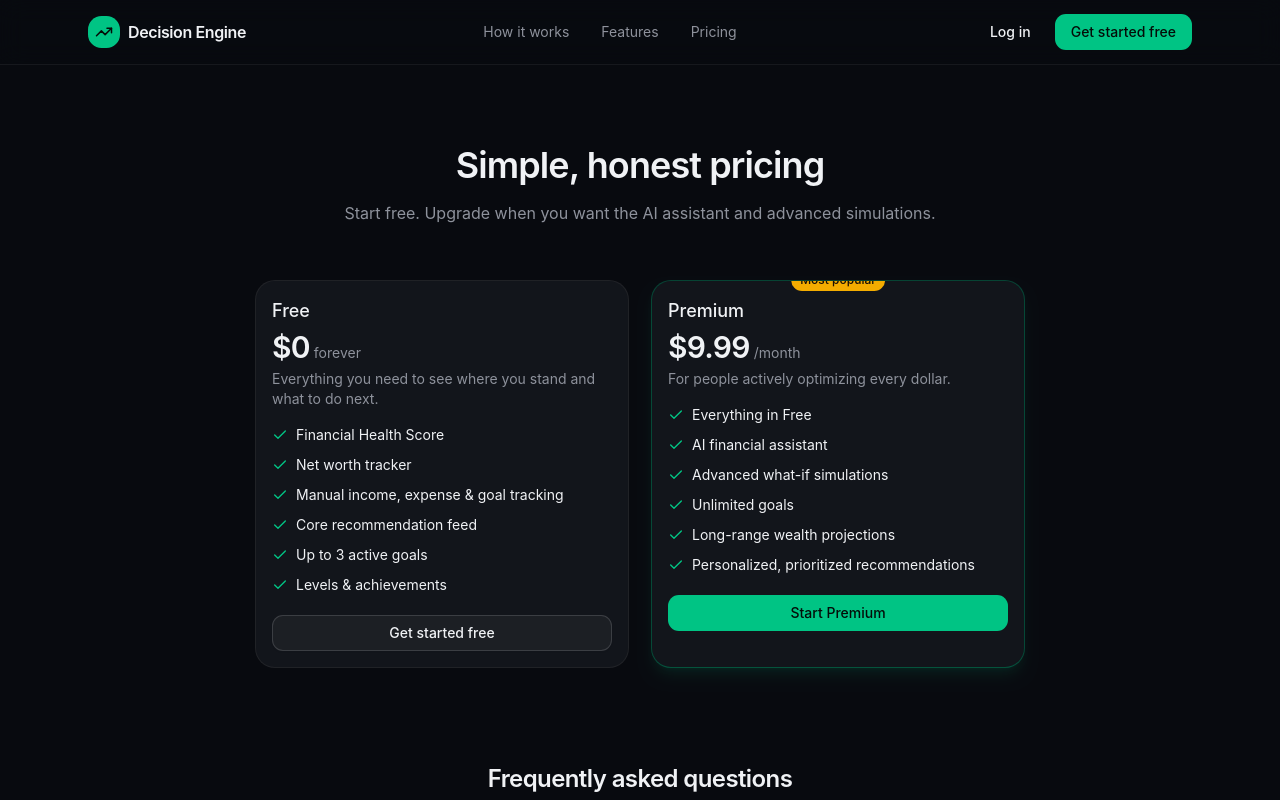
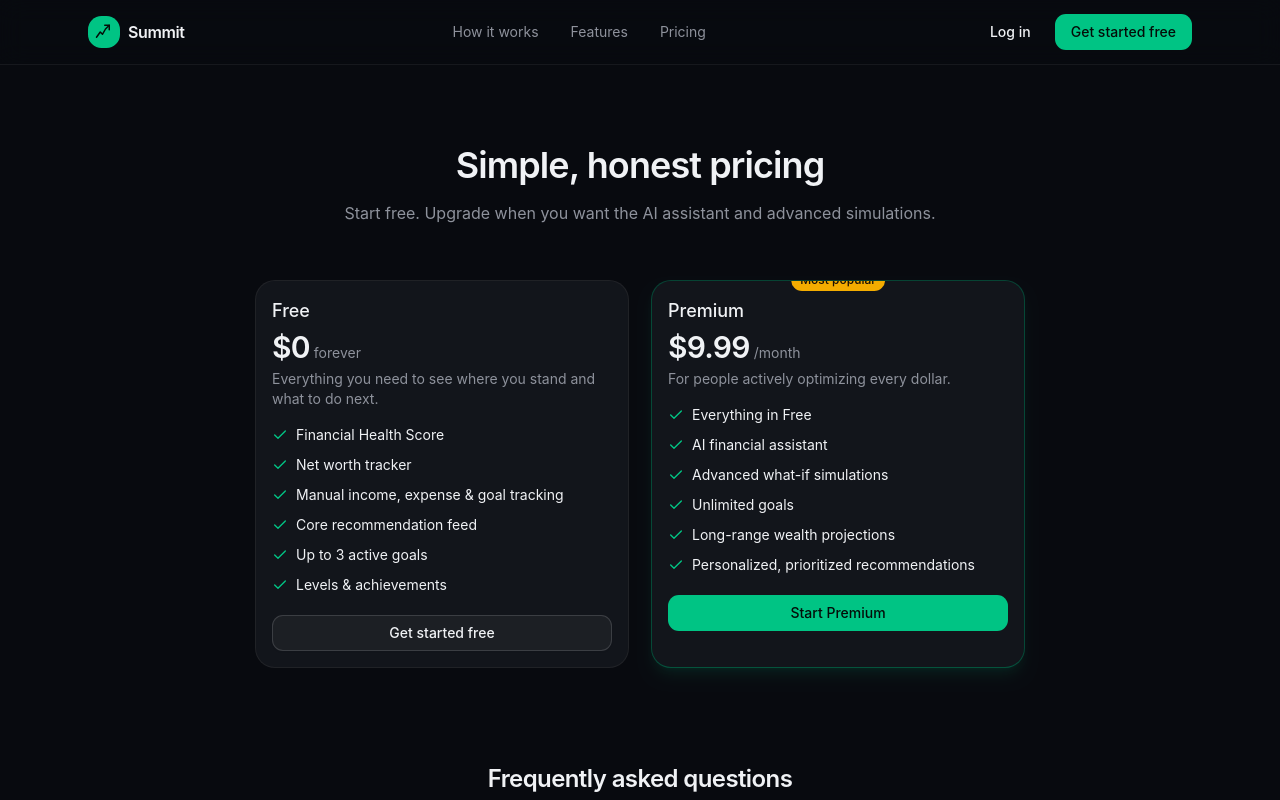
Before and after one commit to jackjudice1/personal-finance-engine, a Next.js app: page /pricing in a window 1280 px wide. Shown: the top 800 px of the page. Built offline with nearby package versions, Linux system fonts and the light colour scheme.

Commit message:
Rebrand to Summit with new logo mark

```diff
--- a/app/(auth)/layout.tsx
+++ b/app/(auth)/layout.tsx
@@ -1,14 +1,14 @@
 import Link from "next/link";
-import { TrendingUp } from "lucide-react";
+import { SummitLogo } from "@/components/shared/SummitLogo";
 
 export default function AuthLayout({ children }: { children: React.ReactNode }) {
   return (
     <div className="flex min-h-screen flex-col items-center justify-center bg-grid-fade bg-background px-4 py-12">
       <Link href="/" className="mb-8 flex items-center gap-2 text-lg font-semibold tracking-tight">
         <span className="flex size-8 items-center justify-center rounded-lg bg-primary text-primary-foreground">
-          <TrendingUp className="size-4.5" />
+          <SummitLogo className="size-4.5" />
         </span>
-        Decision Engine
+        Summit
       </Link>
       <div className="w-full max-w-sm">{children}</div>
     </div>
--- a/app/(marketing)/pricing/page.tsx
+++ b/app/(marketing)/pricing/page.tsx
@@ -3,7 +3,7 @@ import { PricingTable } from "@/components/billing/PricingTable";
 
 export const metadata: Metadata = {
   title: "Pricing",
-  description: "Simple, honest pricing for the Personal Finance Decision Engine.",
+  description: "Simple, honest pricing for Summit.",
 };
 
 const FAQ = [
--- a/app/icon.tsx
+++ b/app/icon.tsx
@@ -18,8 +18,8 @@ export default function Icon() {
         }}
       >
         <svg width="20" height="20" viewBox="0 0 24 24" fill="none" stroke="#0a1512" strokeWidth="2.5">
-          <path d="M3 17l6-6 4 4 8-8" strokeLinecap="round" strokeLinejoin="round" />
-          <path d="M15 7h6v6" strokeLinecap="round" strokeLinejoin="round" />
+          <path d="M2 19 L7 12 L10 15 L14 8 L19 3" strokeLinecap="round" strokeLinejoin="round" />
+          <path d="M13 3 L19 3 L19 9" strokeLinecap="round" strokeLinejoin="round" />
         </svg>
       </div>
     ),
--- a/app/layout.tsx
+++ b/app/layout.tsx
@@ -6,23 +6,24 @@ import { Toaster } from "@/components/ui/sonner";
 import "./globals.css";
 
 export const metadata: Metadata = {
-  metadataBase: new URL("https://personalfinancedecisionengine.com"),
+  // TODO: swap for a real custom domain once one is connected (see DEPLOYMENT.md).
+  metadataBase: new URL("https://personal-finance-engine-sable.vercel.app"),
   title: {
-    default: "Personal Finance Decision Engine — Your Next Best Financial Move",
-    template: "%s | Personal Finance Decision Engine",
+    default: "Summit — Your Next Best Financial Move",
+    template: "%s | Summit",
   },
   description:
     "Stop guessing with your finances. Get personalized recommendations to save smarter, invest better, and build wealth faster.",
   openGraph: {
-    title: "Personal Finance Decision Engine",
+    title: "Summit",
     description: "Your money. Your goals. Your next best decision.",
-    url: "https://personalfinancedecisionengine.com",
-    siteName: "Personal Finance Decision Engine",
+    url: "https://personal-finance-engine-sable.vercel.app",
+    siteName: "Summit",
     type: "website",
   },
   twitter: {
     card: "summary_large_image",
-    title: "Personal Finance Decision Engine",
+    title: "Summit",
     description: "Your money. Your goals. Your next best decision.",
   },
   // Favicon and Open Graph image are generated by app/icon.tsx and
--- a/app/opengraph-image.tsx
+++ b/app/opengraph-image.tsx
@@ -33,11 +33,11 @@ export default function OpengraphImage() {
             }}
           >
             <svg width="32" height="32" viewBox="0 0 24 24" fill="none" stroke="#0a1512" strokeWidth="2.5">
-              <path d="M3 17l6-6 4 4 8-8" strokeLinecap="round" strokeLinejoin="round" />
-              <path d="M15 7h6v6" strokeLinecap="round" strokeLinejoin="round" />
+              <path d="M2 19 L7 12 L10 15 L14 8 L19 3" strokeLinecap="round" strokeLinejoin="round" />
+              <path d="M13 3 L19 3 L19 9" strokeLinecap="round" strokeLinejoin="round" />
             </svg>
           </div>
-          <div style={{ fontSize: 32, color: "#f4f7f5", fontWeight: 600 }}>Decision Engine</div>
+          <div style={{ fontSize: 32, color: "#f4f7f5", fontWeight: 600 }}>Summit</div>
         </div>
         <div style={{ display: "flex", fontSize: 64, fontWeight: 700, color: "#f4f7f5", lineHeight: 1.15, maxWidth: 900 }}>
           Your money. Your goals. Your next best decision.
--- a/components/dashboard/DashboardSidebar.tsx
+++ b/components/dashboard/DashboardSidebar.tsx
@@ -9,10 +9,10 @@ import {
   Settings,
   Sparkles,
   Target,
-  TrendingUp,
   Trophy,
 } from "lucide-react";
 import { cn } from "@/lib/utils";
+import { SummitLogo } from "@/components/shared/SummitLogo";
 
 const NAV_ITEMS = [
   { href: "/dashboard", label: "Dashboard", icon: LayoutDashboard, exact: true },
@@ -31,9 +31,9 @@ export function DashboardSidebar() {
     <aside className="hidden w-60 shrink-0 border-r border-border/60 bg-card/40 lg:flex lg:flex-col">
       <div className="flex h-16 items-center gap-2 px-5 font-semibold tracking-tight">
         <span className="flex size-8 items-center justify-center rounded-lg bg-primary text-primary-foreground">
-          <TrendingUp className="size-4.5" />
+          <SummitLogo className="size-4.5" />
         </span>
-        Decision Engine
+        Summit
       </div>
       <nav className="flex-1 space-y-1 px-3 py-2">
         {NAV_ITEMS.map((item) => {
--- a/components/dashboard/DashboardTopbar.tsx
+++ b/components/dashboard/DashboardTopbar.tsx
@@ -38,7 +38,7 @@ export function DashboardTopbar() {
 
   return (
     <header className="flex h-16 items-center justify-between border-b border-border/60 px-4 sm:px-6">
-      <div className="flex items-center gap-2 font-semibold tracking-tight lg:hidden">Decision Engine</div>
+      <div className="flex items-center gap-2 font-semibold tracking-tight lg:hidden">Summit</div>
       <div className="ml-auto flex items-center gap-2">
         <Button variant="outline" size="sm" nativeButton={false} render={<Link href="/dashboard/settings/billing" />}>
           <Sparkles className="size-3.5 text-premium" />
--- a/components/marketing/SiteFooter.tsx
+++ b/components/marketing/SiteFooter.tsx
@@ -1,5 +1,5 @@
 import Link from "next/link";
-import { TrendingUp } from "lucide-react";
+import { SummitLogo } from "@/components/shared/SummitLogo";
 
 const FOOTER_LINKS = {
   Product: [
@@ -21,9 +21,9 @@ export function SiteFooter() {
           <div className="max-w-xs space-y-3">
             <Link href="/" className="flex items-center gap-2 font-semibold tracking-tight">
               <span className="flex size-7 items-center justify-center rounded-lg bg-primary text-primary-foreground">
-                <TrendingUp className="size-4" />
+                <SummitLogo className="size-4" />
               </span>
-              Decision Engine
+              Summit
             </Link>
             <p className="text-sm text-muted-foreground">
               Your money. Your goals. Your next best decision.
@@ -47,7 +47,7 @@ export function SiteFooter() {
           </div>
         </div>
         <div className="mt-10 border-t border-border/60 pt-6 text-xs text-muted-foreground">
-          © {new Date().getFullYear()} Personal Finance Decision Engine. Not a registered investment advisor —
+          © {new Date().getFullYear()} Summit. Not a registered investment advisor —
           recommendations are educational, not financial advice.
         </div>
       </div>
--- a/components/marketing/SiteHeader.tsx
+++ b/components/marketing/SiteHeader.tsx
@@ -1,6 +1,6 @@
 import Link from "next/link";
-import { TrendingUp } from "lucide-react";
 import { Button } from "@/components/ui/button";
+import { SummitLogo } from "@/components/shared/SummitLogo";
 
 const NAV_LINKS = [
   { href: "/#how-it-works", label: "How it works" },
@@ -14,9 +14,9 @@ export function SiteHeader() {
       <div className="mx-auto flex h-16 max-w-6xl items-center justify-between px-4 sm:px-6">
         <Link href="/" className="flex items-center gap-2 font-semibold tracking-tight">
           <span className="flex size-8 items-center justify-center rounded-lg bg-primary text-primary-foreground">
-            <TrendingUp className="size-4.5" />
+            <SummitLogo className="size-4.5" />
           </span>
-          Decision Engine
+          Summit
         </Link>
         <nav className="hidden items-center gap-8 text-sm text-muted-foreground md:flex">
           {NAV_LINKS.map((link) => (
--- a/components/onboarding/OnboardingShell.tsx
+++ b/components/onboarding/OnboardingShell.tsx
@@ -1,7 +1,7 @@
 "use client";
 
 import { usePathname } from "next/navigation";
-import { TrendingUp } from "lucide-react";
+import { SummitLogo } from "@/components/shared/SummitLogo";
 import { OnboardingStepper } from "@/components/onboarding/OnboardingStepper";
 import { ONBOARDING_STEPS, type OnboardingStep } from "@/lib/validations/onboarding";
 
@@ -18,9 +18,9 @@ export function OnboardingShell({ children }: { children: React.ReactNode }) {
     <div className="mx-auto flex min-h-screen max-w-2xl flex-col px-4 py-10 sm:px-6">
       <div className="mb-10 flex items-center gap-2 self-center font-semibold tracking-tight">
         <span className="flex size-8 items-center justify-center rounded-lg bg-primary text-primary-foreground">
-          <TrendingUp className="size-4.5" />
+          <SummitLogo className="size-4.5" />
         </span>
-        Decision Engine
+        Summit
       </div>
       {!isCompleteScreen && (
         <div className="mb-10">
--- /dev/null
+++ b/components/shared/SummitLogo.tsx
@@ -0,0 +1,19 @@
+import type { SVGProps } from "react";
+
+/** Mountain peaks with an upward trend arrow — the Summit mark. Inherits color via currentColor, same convention as lucide-react icons, so it drops into the existing "colored badge" logo treatment everywhere. */
+export function SummitLogo(props: SVGProps<SVGSVGElement>) {
+  return (
+    <svg
+      viewBox="0 0 24 24"
+      fill="none"
+      stroke="currentColor"
+      strokeWidth={2}
+      strokeLinecap="round"
+      strokeLinejoin="round"
+      {...props}
+    >
+      <path d="M2 19 L7 12 L10 15 L14 8 L19 3" />
+      <path d="M13 3 L19 3 L19 9" />
+    </svg>
+  );
+}
```
Also changed, not shown: 1 other file (tests, documents, lock files or other folders).
